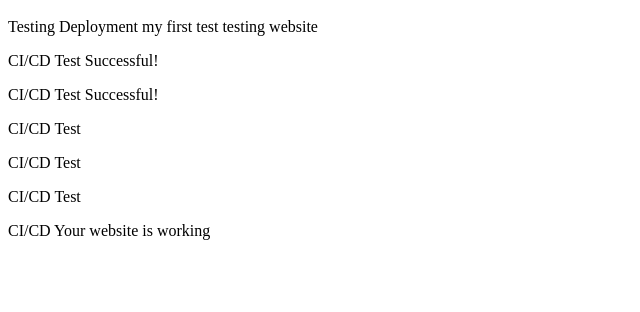
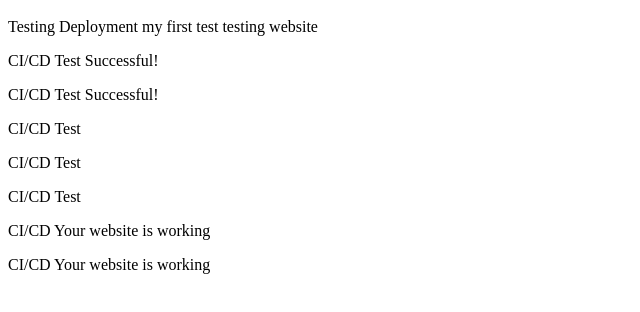
Before and after one commit to SwatiWagh7/simple-static-website, a plain HTML site: page index.html in a window 1280 px wide. Shown: the part 48-360 px from the top of the page, without its empty margins (0-640 px from the left). Drawn offline with Linux system fonts and the light colour scheme.

Commit message:
CI/CD test

```diff
--- a/index.html
+++ b/index.html
@@ -8,3 +8,4 @@ testing website
 <p>CI/CD Test</p>
 <p>CI/CD Test</p>
 <p>CI/CD Your website is working</p>
+<p>CI/CD Your website is working</p>
```
